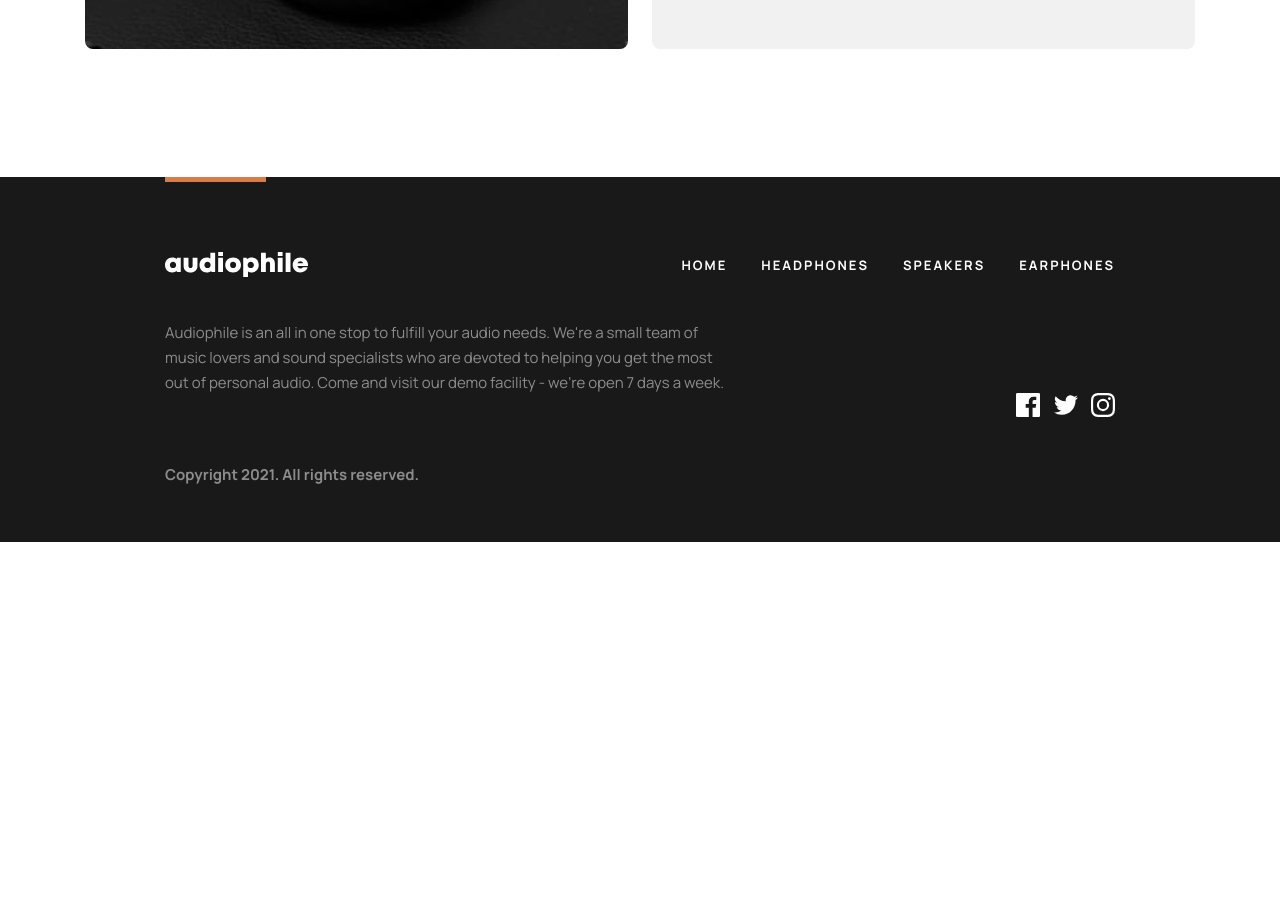
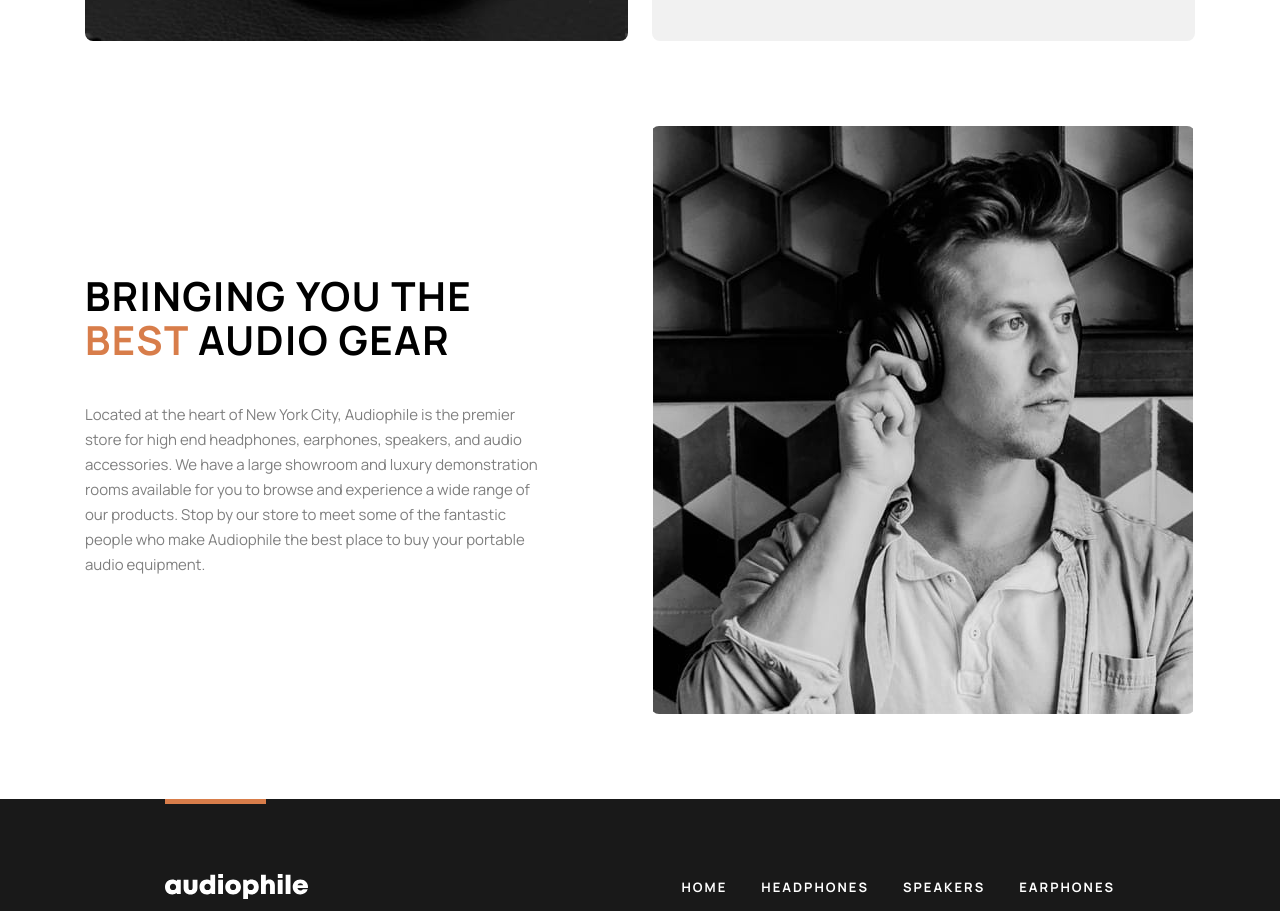
Before and after one commit to ClaudioFerreira1/audiophile-ecommerce, a React (Create React App) app: page / in a window 1280 px wide. Shown: the part 2340-3251 px from the top of the page. Before the commit the page ends 2882 px from the top, so only its background shows below. Built offline with nearby package versions, Linux system fonts and the light colour scheme.

Commit message:
finished home page

```diff
--- /dev/null
+++ b/src/components/BringingYouTheBest.js
@@ -0,0 +1,135 @@
+import React from 'react'
+import styled from 'styled-components'
+import backgroundImageMobile from '../assets/shared/mobile/image-best-gear.jpg'
+import backgroundImageTablet from '../assets/shared/tablet/image-best-gear.jpg'
+import backgroundImageDesktop from '../assets/shared/desktop/image-best-gear.jpg'
+
+const BringingYouTheBest = () => {
+  return (<Wrapper>
+    <div className="background-picture">
+    </div>
+    <div className="bringing-you-description">
+      <h4>Bringing you the <span>best</span> audio gear</h4>
+      <p>Located at the heart of New York City, Audiophile is the premier store for high end headphones, earphones, speakers, and audio accessories. We have a large showroom and luxury demonstration rooms available for you to browse and experience a wide range of our products. Stop by our store to meet some of the fantastic people who make Audiophile the best place to buy your portable audio equipment.</p>
+    </div>
+  </Wrapper>)
+}
+
+const Wrapper = styled.div`
+  max-width: 32.7rem;
+  height: 69.8rem;
+  margin-top: 8.5rem;
+  margin-left: auto;
+  margin-right: auto;
+  width: 87%;
+  margin-bottom: 8.5rem;
+  display: flex;
+  flex-direction: column;
+  align-items: center;
+
+  .background-picture {
+    width: 100%;
+    height: 30rem;
+    border-radius: 0.8rem;
+    background: url(${backgroundImageMobile});
+    background-size: cover;
+    background-position: 50% 50%;
+  }
+
+  .bringing-you-description {
+    margin-top: 4rem;
+    display: flex;
+    flex-direction: column;
+    text-align: center;
+    row-gap: 3.2rem;
+  }
+
+  .bringing-you-description span {
+    color: #D87D4A;
+  }
+
+  .bringing-you-description h4 {
+    font-size: 32px;
+    line-height: 38px;
+    letter-spacing: 1px;
+  }
+
+  .bringing-you-description p {
+    mix-blend-mode: normal;
+    opacity: 0.5;
+    color: #000000;
+  }
+
+  @media (min-width: 600px) {
+    margin-top: -1.9rem;
+    max-width: unset;
+    width: 92%;
+    height: max-content;
+
+    .background-picture {
+      background: url(${backgroundImageTablet});
+      background-size: 125%;
+      background-color: #010101;
+      background-repeat: no-repeat;
+      background-position: 50% 50%;
+    }
+
+    .bringing-you-description {
+      margin-top: 5rem;
+      row-gap: 4rem;
+      width: 90%;
+    }
+
+    .bringing-you-description h4 {
+      line-height: 4.4rem;
+      text-align: center;
+      letter-spacing: 0.142857rem;
+      font-size: 4rem;
+      margin-left: auto;
+      margin-right: auto;
+    }
+
+  }
+
+  @media (min-width: 760px) {
+      .background-picture {
+        background-size: 100%;
+      }
+  }
+
+  @media (min-width: 790px) {
+    height: 58.8rem;
+    max-width: 111rem;
+    flex-direction: row-reverse;
+    align-items: center;
+    /* column-gap: 2.4rem; */
+    justify-content: space-between;
+
+    .background-picture {
+      background: url(${backgroundImageDesktop});
+      background-color: white;
+      background-repeat: no-repeat;
+      height: 100%;
+      width: 49%;
+      background-position: 50% 50%;
+    }
+
+    .bringing-you-description {
+      width: 42.25%;
+      margin-top: 1rem;
+    }
+
+    .bringing-you-description h4 {
+      width: 86%;
+      text-align: left;
+      margin-left: 0;
+    }
+
+    .bringing-you-description p {
+      text-align: left;
+    }
+  }
+`
+
+
+export default BringingYouTheBest
--- a/src/components/YX1HomeComponent.js
+++ b/src/components/YX1HomeComponent.js
@@ -33,7 +33,7 @@ const Wrapper = styled.div`
   display: flex;
   flex-direction: column;
   row-gap: 2.4rem;
-  margin-bottom: 2.4rem;
+  /* margin-bottom: 2.4rem; */
 
   .yx1-background {
     background: url(${YX1mobile});
--- a/src/components/ZX7HomeComponent.js
+++ b/src/components/ZX7HomeComponent.js
@@ -34,6 +34,10 @@ const Wrapper = styled.div`
   background-size: 100%;
   background-color: #DCDCDC;
 
+  a {
+    width: 16rem;
+  }
+
   .zx7-description {
     position: absolute;
     margin-top: 10.1rem;
@@ -45,7 +49,7 @@ const Wrapper = styled.div`
 
   @media (min-width: 600px) {
     background: url(${ZX7tablet});
-    margin-top: 3.2rem;
+    margin-top: 2.4rem;
     width: 92%;
     max-width: unset;
     background-repeat: no-repeat;
--- a/src/pages/Home.js
+++ b/src/pages/Home.js
@@ -5,6 +5,7 @@ import ProductsCategories from "../components/ProductsCategories.js"
 import ZX9HomeComponent from "../components/ZX9HomeComponent.js"
 import ZX7HomeComponent from "../components/ZX7HomeComponent.js"
 import YX1HomeComponent from "../components/YX1HomeComponent.js"
+import BringingYouTheBest from "../components/BringingYouTheBest.js"
 import backgroundMobile from "../assets/home/mobile/image-header.jpg"
 import backgroundTablet from "../assets/home/tablet/image-header.jpg"
 import backgroundDesktop from "../assets/home/desktop/image-hero.jpg"
@@ -30,6 +31,7 @@ const Home = () => {
       <ZX9HomeComponent />
       <ZX7HomeComponent />
       <YX1HomeComponent />
+      <BringingYouTheBest />
     </Wrapper>
   )
 }
```
